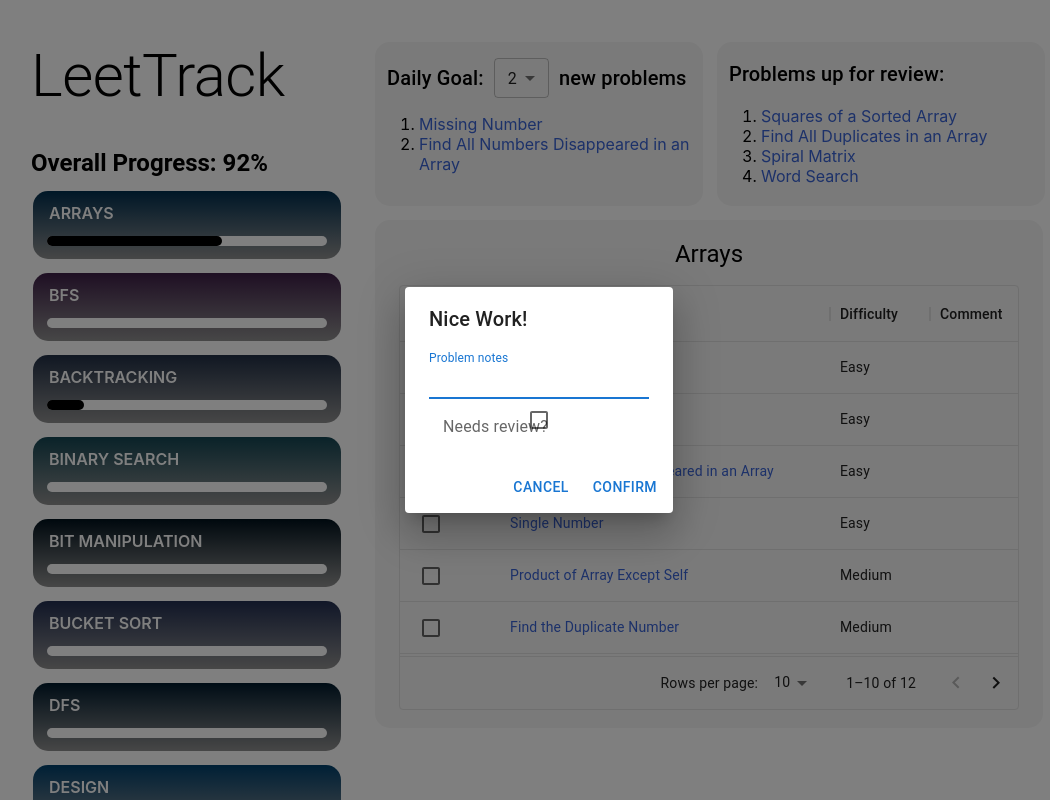
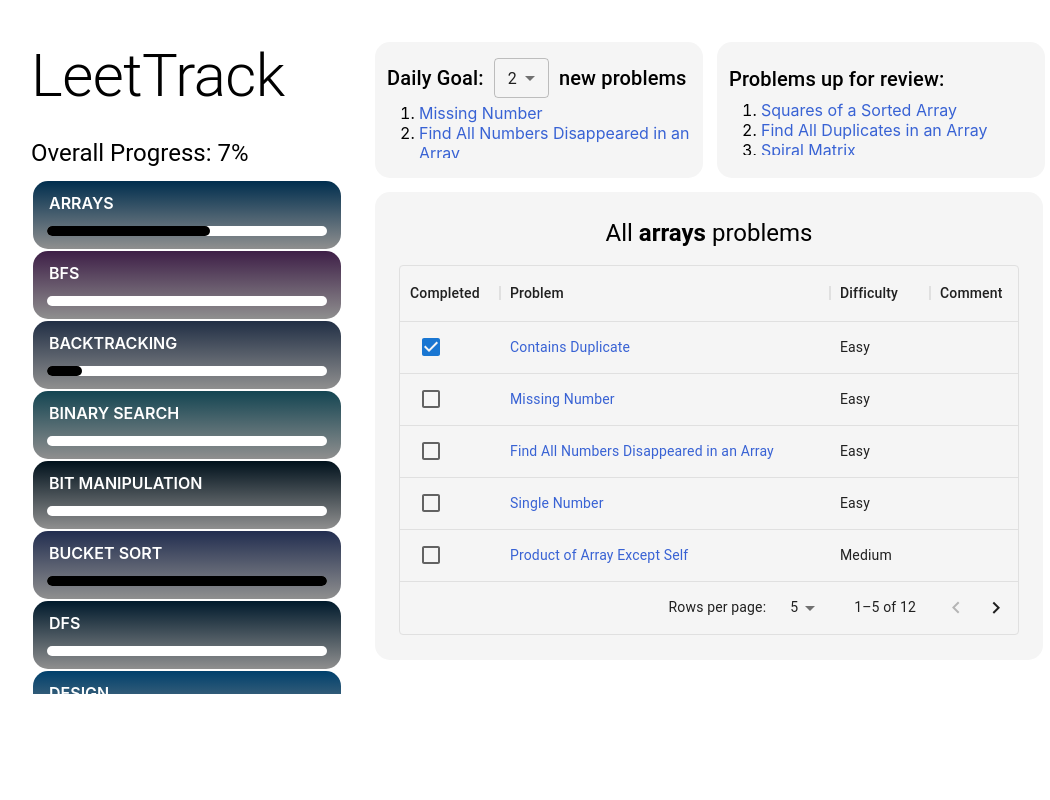
Before and after one commit to 397-f21/coffee-leettrack, a React (Create React App) app: page / in a window 1280 px wide. Shown: the top 800 px of the page, without its empty margins (101-1151 px from the left). Built offline with nearby package versions, Linux system fonts and the light colour scheme.

Commit message:
add scrolling

```diff
--- a/src/App.js
+++ b/src/App.js
@@ -14,7 +14,7 @@
   const [newProblems, setNewProblems] = useState([]);
   const [reviewProblems, setReviewProblems] = useState([]);
   const [percentComplete, setPercentComplete] = useState(0);
-  const [open, setOpen] = useState(true);
+  const [open, setOpen] = useState(false);
   const [patternSelected, setPatternSelected] = useState("Arrays");
 
   //function for set daily goal
@@ -43,7 +43,9 @@
         toDo = toDo.sort(() => Math.random());
         // select dailyGoal random problems from the toDo list
         setNewProblems(toDo.slice(0, dailyGoal));
-        setPercentComplete(Math.floor(toDo.length/totalQuestions*100));
+        console.log(toDo.length);
+        console.log(totalQuestions);
+        setPercentComplete(Math.floor((totalQuestions - toDo.length)/totalQuestions*100));
       }
 
       refreshProblems();
@@ -55,15 +57,17 @@
       <div className="content">
        <CompletedQuestion open={open} setOpen={setOpen} problemID={0} />
         <div id="progress-column">
-          <Typography variant="h2" style={{ marginBottom: 25 }}>LeetTrack</Typography>
-          <Typography variant="h5" sx={{ fontWeight: 'bold' }}> Overall Progress: {percentComplete}%</Typography>
-          {Object.keys(patterns).map((categoryName) => (
-            <ProgressIcon
+          <Typography variant="h2" style={{ marginBottom: 15 }}>LeetTrack</Typography>
+          <Typography variant="h5"> Overall Progress: {percentComplete}%</Typography>
+          <div id="progress-component-list">
+            {Object.keys(patterns).map((categoryName) => (
+              <ProgressIcon
               key={categoryName}
               name={categoryName}
               questions={questions.filter(x=>x.pattern.includes(categoryName))}
               setPatternSelected={setPatternSelected}/>
-          ))}
+              ))}
+          </div>
         </div>
         <div id="problems-column">
           <div id="new-and-review">
@@ -92,7 +96,7 @@
                   new problems
                 </Typography>
               </div>
-              <ol>
+              <ol className="problem-list">
                 {newProblems.map((question) =>
                   <li key={question.id}>
                     <a href={question.url}>{question.name}</a>
@@ -102,9 +106,9 @@
             </div >
             <div id="review-questions" className="card questionCard">
               <div className="question-list-header">
-                <Typography variant="h6"> Problems up for review:</Typography>
+                <Typography variant="h6" style={{paddingTop: 5}}> Problems up for review:</Typography>
               </div>
-              <ol>
+              <ol className="problem-list">
                 {reviewProblems.map((question) =>
                   <li key={question.id}>
                     <a href={question.url}>{question.name}</a>
@@ -114,7 +118,7 @@
             </div>
           </div>
           <div className="card tableCard">
-            <Typography variant="h5">{patternSelected}</Typography>
+            <Typography variant="h5">All <b>{patternSelected.toLowerCase()}</b> problems</Typography>
             <PatternTable pattern = {patternSelected}/>
           </div>
         </div>
--- a/src/Components/PatternTable.js
+++ b/src/Components/PatternTable.js
@@ -3,15 +3,12 @@
 import {questions} from '../data/data';
 import "./PatternTable.css";
 import ControlledCheckbox from './ControlledCheckbox';
-import Container from '@mui/material/Container';
 
 
 
 const checkBoxFormater = (solved) => {
-
   return (
-    <ControlledCheckbox
-    isChecked={solved}/>
+    <ControlledCheckbox isChecked={solved === 1}/>
   );
 }
 
@@ -25,7 +22,7 @@
 
 const PatternTable = (pattern) => {
   const columns = [
-    { field: 'completed', headerName: 'Completed', width: 100 ,
+    { field: 'complete', headerName: 'Completed', width: 100 ,
     renderCell: (params) => {
       return checkBoxFormater(params.value);
     },},
@@ -35,7 +32,7 @@
     },
   },
     { field: 'difficulty', headerName: 'Difficulty',width:100},
-    { field: 'comment', headerName: 'Comment', width: 430 },
+    { field: 'comment', headerName: 'Comment', width: 400 },
 
   ];
 
@@ -45,11 +42,11 @@
                         // .forEach(question => question['name'] = nameLink(question));
     // console.log(rows);
     return (
-        <div className='PatternTable' style={{width: 620, height: 425 }}>
+        <div className='PatternTable' style={{width: 620, height: 370 }}>
           <DataGrid
             rows={rows}
             columns={columns}
-            pageSize={10}
+            pageSize={5}
             rowsPerPageOptions={[5,10,20]}
             />
         </div>
--- a/src/Components/ProgressIcon.js
+++ b/src/Components/ProgressIcon.js
@@ -18,7 +18,7 @@
         complete += 1
       }
     }
-    return Math.floor(complete/total*divWidth);
+    return Math.floor(complete/total*(divWidth - 20));
   }
 
   const changePattern = () => {
@@ -35,8 +35,11 @@
         <div className="cardDescription" variant="h6">
           {name}
         </div>
-        <div className="progressBar progressBarBack" style={{width: divWidth - 20}}></div>
-        <div className="progressBar progressBarFront" style={{width: calculateProgress()}}></div>
+        <div className="progressBar progressBarBack" style={{width: divWidth - 20, zIndex: -1}}>
+          <div className="progressBar progressBarFront" style={{width: calculateProgress(), zIndex: 1, position: 'relative'}}></div>
+        </div>
+
+
 
       </div>
     </div>
--- a/src/data/data.js
+++ b/src/data/data.js
@@ -1790,8 +1790,8 @@
       id: 114,
       name: 'Maximum Frequency Stack',
       url: 'https://leetcode.com/problems/maximum-frequency-stack/',
-      complete: 0,
-      review: 0,
+      complete: 1,
+      review: 1,
       comment: "",
       pattern: ['Bucket Sort', 'Heap'],
       difficulty: 'Hard',
--- a/src/index.css
+++ b/src/index.css
@@ -43,6 +43,17 @@
   justify-content: flex-start;
 }
 
+#progress-component-list {
+  height: 515px;
+  overflow-y:auto;
+}
+
+.problem-list {
+  margin-top: 5px;
+  height: 55px;
+  overflow-y:auto;
+}
+
 #new-and-review {
   display: flex;
   flex-direction: row;
@@ -71,16 +82,6 @@
   font-weight: 300;
 }
 
-.tableCard {
-  display: flex;
-  flex-direction: column;
-  justify-content: center;
-  align-items: center;
-  gap: 15px;
-  background-color: #f5f5f5;
-  height: 500px;
-  width: 660px;
-}
 a{
   text-decoration: none;
 }
@@ -89,6 +90,29 @@
 }
 a:visited {
   color: rgb(56, 98, 212);
+}
+
+.progressBar {
+  border-radius: 25px;
+  margin-top: 5px;
+  height: 10px;
+  /* position: absolute; */
+}
+
+.progressBarFront {
+  background-color:black;
+}
+
+.progressBarBack {
+  margin-left: 10px;
+  background-color: white;
+  width: 180px;
+}
+
+.card{
+  border-radius: 15px;
+  padding: 4px;
+  margin: 2px;
 }
 
 .cardDescription {
@@ -101,31 +125,21 @@
   font-size: 16px;
 }
 
-.progressBar {
-  border-radius: 25px;
-  margin-top: 5px;
-  margin-left: 10px;
-  height: 10px;
-  position: absolute;
-}
-
-.progressBarFront {
-  background-color:black;
-}
-
-.progressBarBack {
-  background-color: white;
-  width: 180px;
-}
-
-.card{
-  border-radius: 15px;
-  padding: 4px;
-  margin: 2px;
-}
 .progressCard{
   height: 60px;
 }
+
 .progressCard:hover{
-  opacity: 0.85;
+  opacity: 0.75;
 }
+
+.tableCard {
+  display: flex;
+  flex-direction: column;
+  justify-content: center;
+  align-items: center;
+  gap: 15px;
+  background-color: #f5f5f5;
+  height: 460px;
+  width: 660px;
+}
```
